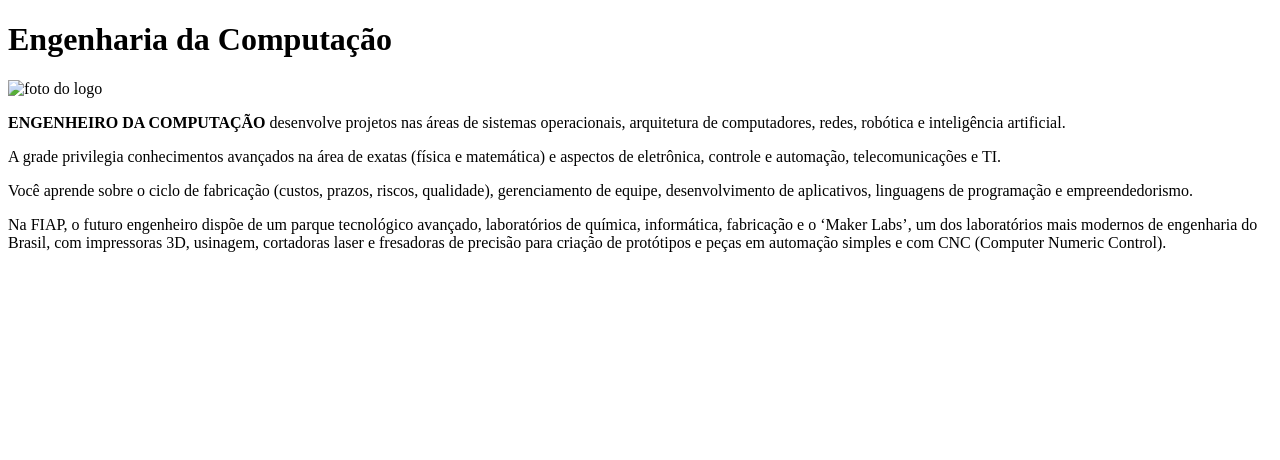
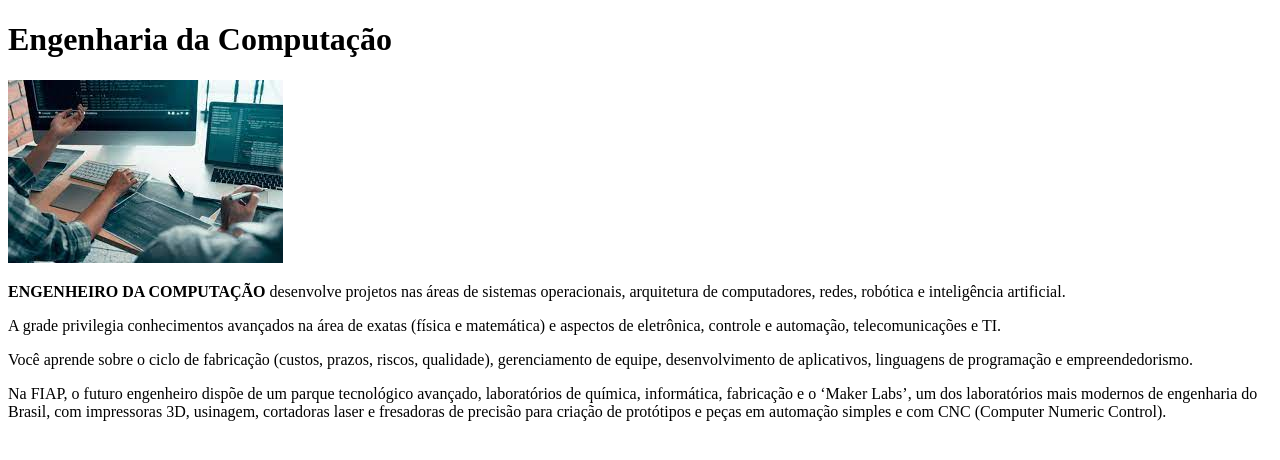
Before and after one commit to victoriafpizza/cp-html, a plain HTML site: page cursos/edc.html in a window 1280 px wide. Drawn offline with Linux system fonts and the light colour scheme.

Commit message:
tentando passar os arquivos

```diff
--- a/edc.html
+++ b/cursos/edc.html
@@ -10,7 +10,7 @@
 
     <h1>Engenharia da Computação</h1>
 
-    <img src=".img" alt="foto do logo">
+    <img src="edc.jpg" alt="foto do logo">
 
     <p><strong> ENGENHEIRO DA COMPUTAÇÃO</strong> desenvolve projetos nas áreas de sistemas operacionais, arquitetura de
         computadores, redes, robótica e inteligência artificial.</p>
```
Also changed, not shown: cursos/adm.html (renamed from adm.html, +0 -2 lines), cursos/ads.html (renamed from ads.html, +1 -1 lines), index.html (+1 -1 lines), cursos/adm.jpg (added), cursos/ads.jpg (added), cursos/edc.jpg (added), fiap.png (added).
